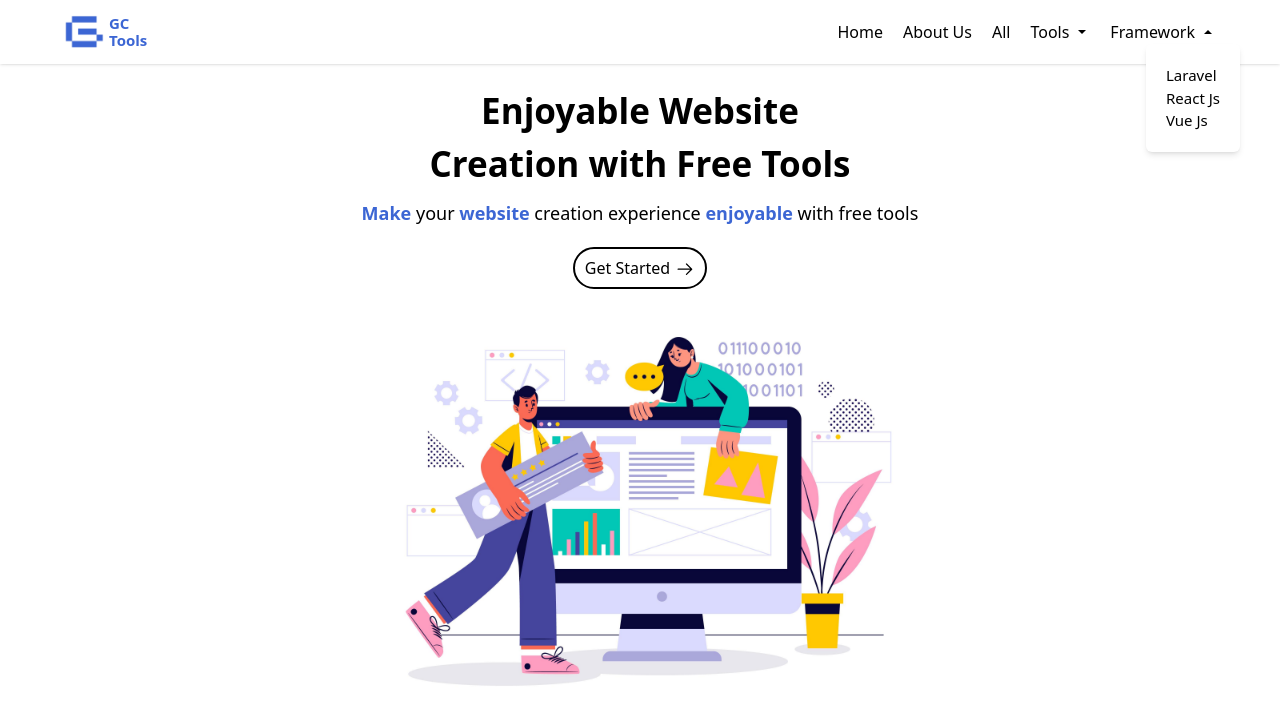
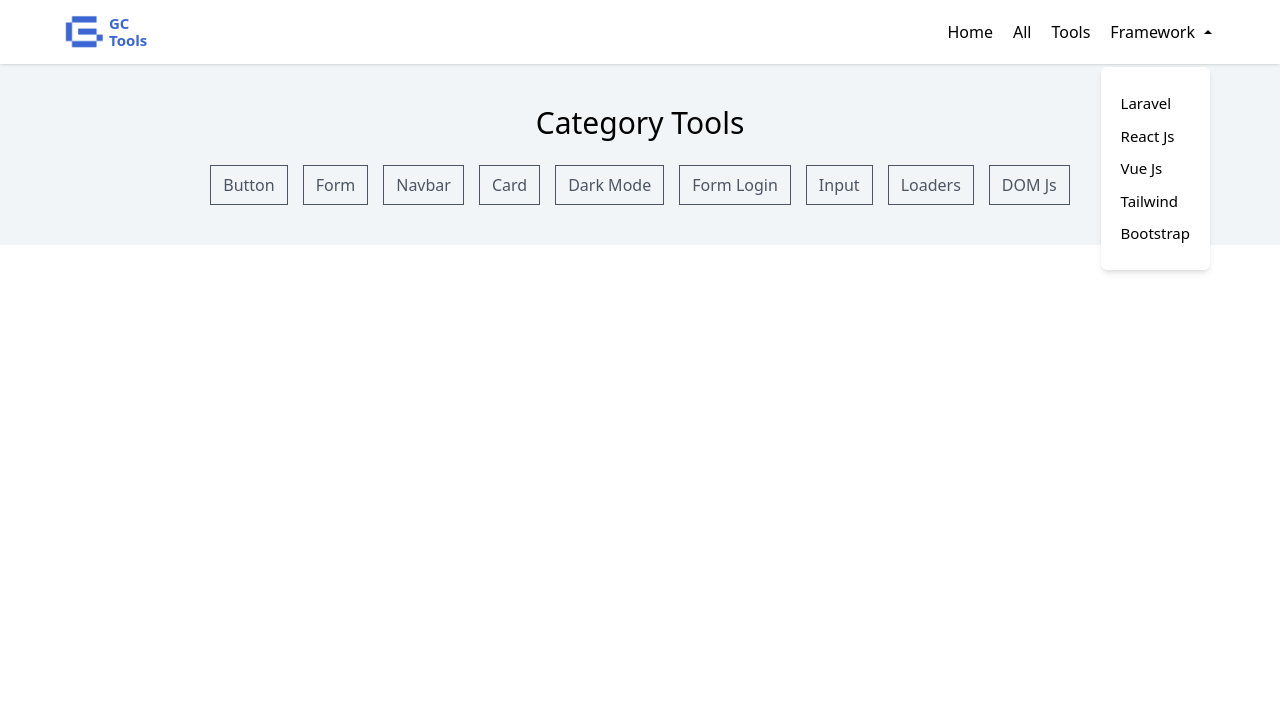
Before and after one commit to Muhammad-Khairul-Kholqi/ApkTools, a React (Create React App) app: page /category-tools in a window 1280 px wide. Both pictures are taken after a click on the element "Framework". Shown: the top 724 px of the page. Built offline with nearby package versions, Linux system fonts and the light colour scheme.

Commit message:
add tools page & buttons category

```diff
--- a/package.json
+++ b/package.json
@@ -7,11 +7,13 @@
     "@testing-library/react": "^13.4.0",
     "@testing-library/user-event": "^13.5.0",
     "aos": "^3.0.0-beta.6",
+    "axios": "^1.6.7",
     "react": "^18.2.0",
     "react-dom": "^18.2.0",
     "react-icons": "^5.0.1",
     "react-router-dom": "^6.22.1",
     "react-scripts": "^5.0.1",
+    "react-scroll": "^1.9.0",
     "web-vitals": "^2.1.4"
   },
   "scripts": {
--- a/src/App.js
+++ b/src/App.js
@@ -1,19 +1,44 @@
 import React from "react";
-import { BrowserRouter as Router } from "react-router-dom";
+import { BrowserRouter as Router, Route, Routes } from 'react-router-dom';
 
 import Navbar from './Template/Navbar'
-import Home from "./Home";
+import Home from './Home';
+import CategoryTools from './Tools/CategoryTools';
+
+const DefaultNavbar = ({children}) => {
+  return (
+    <div>
+      <div>
+        <Navbar />
+      </div>
+      {children}
+    </div>
+  )
+}
 
 function App() {
   return (
     <div>
       <Router>
-          <div>
-            <Navbar />
-          </div>
-          <div>
-            <Home />
-          </div>
+          <Routes>
+              <Route
+                  path = "/"
+                  element={
+                    <DefaultNavbar>
+                      <Home />
+                    </DefaultNavbar>
+                  }
+              />
+
+              <Route
+                  path = "/category-tools"
+                  element={
+                    <DefaultNavbar>
+                      <CategoryTools />
+                    </DefaultNavbar>
+                  }
+              />
+          </Routes>
       </Router>
     </div>
   );
--- a/src/Home.js
+++ b/src/Home.js
@@ -36,12 +36,13 @@ const Home = () => {
                     </div>
                 </Link>
 
-                <div div className = "flex justify-center mt-[20px]"
+                <div div className = "flex justify-center mt-[5px]"
                 data-aos = "zoom-in-up"
                 data-aos-duration = "1500" >
-                    <img className="max-w-[600px] w-full" src={Ilustrasi} />
+                    <img className="max-w-[600px] w-full" src={Ilustrasi} draggable="false" />
                 </div>
             </div>
+
         </div>
     )
 }
--- a/src/Style/StyleNavbar.css
+++ b/src/Style/StyleNavbar.css
@@ -11,7 +11,7 @@
         position: absolute;
         top: 63px;
         right: 0;
-        height: 220px;
+        height: 180px;
         width: 150px;
         box-shadow: 0 4px 8px rgba(0, 0, 0, 0.1);
         border-bottom-left-radius: 5px;
@@ -74,7 +74,7 @@
         margin-top: 10px;
     }
 
-    .dropdown-language {
+    .dropdown-framework {
         margin-right: -1px;
         margin-right: 3px;
         margin-top: -1px;
--- a/src/Template/Navbar.js
+++ b/src/Template/Navbar.js
@@ -14,16 +14,10 @@ const Navbar = () => {
         setShowNav(!showNav);
     };
 
-    // dropdown menu
-    const [dropDownTools, setDropDownTools] = useState(false);
-    const [dropDownLanguage, setDropDownLanguage] = useState(false);
+    const [dropDownFramework, setDropDownFramework] = useState(false);
 
-    const toggleDropdownTools = () => {
-        setDropDownTools(!dropDownTools);
-    };
-
-    const toggleDropdownLanguage = () => {
-        setDropDownLanguage(!dropDownLanguage);
+    const toggleDropdownFramework = () => {
+        setDropDownFramework(!dropDownFramework);
     };
 
     return (
@@ -40,70 +34,46 @@ const Navbar = () => {
 
                 <div className = {`navbar-nav-link flex gap-[20px] items-center ${showNav ? 'show' : ''}`} >
                         <div className="first">
-                            <Link>
+                            <Link to="/">
                                 <p>Home</p>
                             </Link>
                         </div>
 
                         <div>
-                            <Link>
-                                <p>About Us</p>
+                            <Link to="">
+                                <p>All</p>
                             </Link>
                         </div>
 
                         <div>
-                            <Link>
-                                <p>All</p>
+                            <Link to = "/category-tools" >
+                                <p>Tools</p>
                             </Link>
                         </div>
 
-                    <div className="flex gap-[5px] items-center cursor-pointer" onClick={toggleDropdownTools}>
-                        <p className="tools">Tools</p>
-                        <IoMdArrowDropdown className={`transition-transform transform ${dropDownTools ? 'rotate-180' : ''}`} />
+                    <div className="flex gap-[5px] items-center cursor-pointer" onClick={toggleDropdownFramework}>
+                        <p className="framework">Framework</p>
+                        <IoMdArrowDropdown className={`transition-transform transform ${dropDownFramework ? 'rotate-180' : ''}`} />
                     </div>
 
-                    {dropDownTools && (
-                        <div className = "dropdown-tools absolute top-full right-0 mr-[140px] mt-[-20px] bg-white shadow-md rounded-md p-5 text-[15px] z-50" >
-                            <ul className="flex items-center gap-[20px]">
-                                <div>
-                                    <li>
-                                        <p>Form</p>
-                                    </li>
-                                    <li>
-                                        <p>Card</p>
-                                    </li>
-                                </div>
-
-                                <div>
-                                    <li>
-                                        <p>Navbar</p>
-                                    </li>
-
-                                    <li>
-                                        <p>Button</p>
-                                    </li>
-                                </div>
-                            </ul>
-                        </div>
-                    )}
-
-                    <div className="flex gap-[5px] items-center cursor-pointer" onClick={toggleDropdownLanguage}>
-                        <p className="framework">Framework</p>
-                        <IoMdArrowDropdown className={`transition-transform transform ${dropDownLanguage ? 'rotate-180' : ''}`} />
-                    </div>
-
-                    {dropDownLanguage && (
-                        <div className = "dropdown-language absolute top-full right-0 mr-[40px] mt-[-20px] bg-white shadow-md rounded-md p-5 text-[15px] z-50" >
+                    {dropDownFramework && (
+                        <div className = "dropdown-framework absolute top-full right-0 mr-[70px] mt-[3px] bg-white shadow-md rounded-md p-5 text-[15px] z-50" >
                             <ul>
                                 <li>
-                                    <p>Laravel</p>
+                                    <p className="py-[5px]">Laravel</p>
                                 </li>
                                 <li>
-                                    <p>React Js</p>
+                                    <p className="py-[5px]">React Js</p>
                                 </li>
 
                                 <li>
-                                    <p>Vue Js</p>
+                                    <p className="py-[5px]">Vue Js</p>
+                                </li>
+                                <li>
+                                    <p className="py-[5px]">Tailwind</p>
+                                </li>
+                                <li>
+                                    <p className="py-[5px]">Bootstrap</p>
                                 </li>
                             </ul>
                         </div>
--- /dev/null
+++ b/src/Tools/ButtonCategoryTools.js
@@ -0,0 +1,84 @@
+import React from "react";
+import { Link } from "react-router-dom";
+
+const ButtonCategoryTools = () => {
+    return(
+        <div>
+            <div className="flex flex-wrap justify-center gap-[15px] px-[30px]">
+                <Link>
+                    <div className = "py-[7px] px-[12px] border-solid border-[1px] border-gray-600 text-gray-600 hover:border-[#1C57D5] hover:text-[#1C57D5]" >
+                        <p>
+                            Button
+                        </p>
+                    </div>
+                </Link>
+
+                <Link>
+                    <div className = "py-[7px] px-[12px] border-solid border-[1px] border-gray-600 text-gray-600 hover:border-[#1C57D5] hover:text-[#1C57D5]" >
+                        <p>
+                            Form
+                        </p>
+                    </div>
+                </Link>
+
+                <Link>
+                    <div className = "py-[7px] px-[12px] border-solid border-[1px] border-gray-600 text-gray-600 hover:border-[#1C57D5] hover:text-[#1C57D5]" >
+                        <p>
+                            Navbar
+                        </p>
+                    </div>
+                </Link>
+
+                <Link>
+                    <div className = "py-[7px] px-[12px] border-solid border-[1px] border-gray-600 text-gray-600 hover:border-[#1C57D5] hover:text-[#1C57D5]" >
+                        <p>
+                            Card
+                        </p>
+                    </div>
+                </Link>
+
+                <Link>
+                    <div className = "py-[7px] px-[12px] border-solid border-[1px] border-gray-600 text-gray-600 hover:border-[#1C57D5] hover:text-[#1C57D5]" >
+                        <p>
+                            Dark Mode
+                        </p>
+                    </div>
+                </Link>
+
+                <Link>
+                    <div className = "py-[7px] px-[12px] border-solid border-[1px] border-gray-600 text-gray-600 hover:border-[#1C57D5] hover:text-[#1C57D5]" >
+                        <p>
+                            Form Login
+                        </p>
+                    </div>
+                </Link>
+
+                <Link>
+                    <div className = "py-[7px] px-[12px] border-solid border-[1px] border-gray-600 text-gray-600 hover:border-[#1C57D5] hover:text-[#1C57D5]" >
+                        <p>
+                            Input
+                        </p>
+                    </div>
+                </Link>
+
+                <Link>
+                    <div className = "py-[7px] px-[12px] border-solid border-[1px] border-gray-600 text-gray-600 hover:border-[#1C57D5] hover:text-[#1C57D5]" >
+                        <p>
+                            Loaders
+                        </p>
+                    </div>
+                </Link>
+
+                <Link>
+                    <div className = "py-[7px] px-[12px] border-solid border-[1px] border-gray-600 text-gray-600 hover:border-[#1C57D5] hover:text-[#1C57D5]" >
+                        <p>
+                            DOM Js
+                        </p>
+                    </div>
+                </Link>
+            </div>
+        </div>
+    )
+}
+
+export default ButtonCategoryTools;
--- /dev/null
+++ b/src/Tools/CategoryTools.js
@@ -0,0 +1,16 @@
+import React from "react";
+
+import ButtonCategoryTools from "./ButtonCategoryTools";
+
+const CategoryTools = () => {
+    return(
+        <div>
+            <div className = "mt-[60px] bg-[#F2F5F7] bg-cover bg-center py-[40px]" >
+                <p className="text-center mb-[20px] text-[30px]">Category Tools</p>
+                <ButtonCategoryTools />
+            </div>
+        </div>
+    )
+}
+
+export default CategoryTools;
--- a/src/index.js
+++ b/src/index.js
@@ -1,6 +1,6 @@
 import React from 'react';
 import ReactDOM from 'react-dom/client';
-import './index.css';
+import './Style/index.css';
 import App from './App';
 import reportWebVitals from './reportWebVitals';
 
```
Also changed, not shown: src/codeKonsum.js (added, +47 -0 lines), src/Style/index.css (renamed from src/index.css), 2 other files (tests, documents, lock files or other folders).
